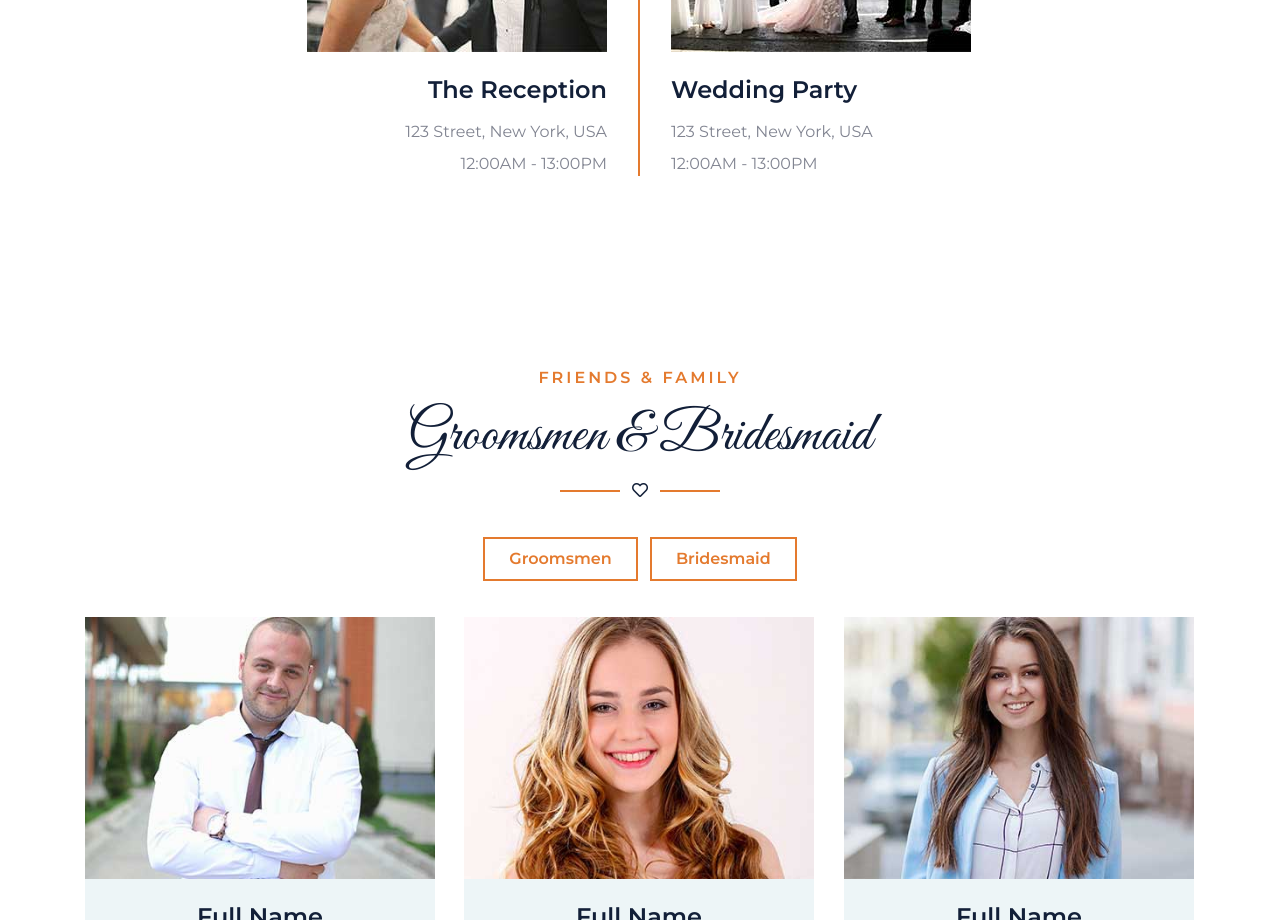
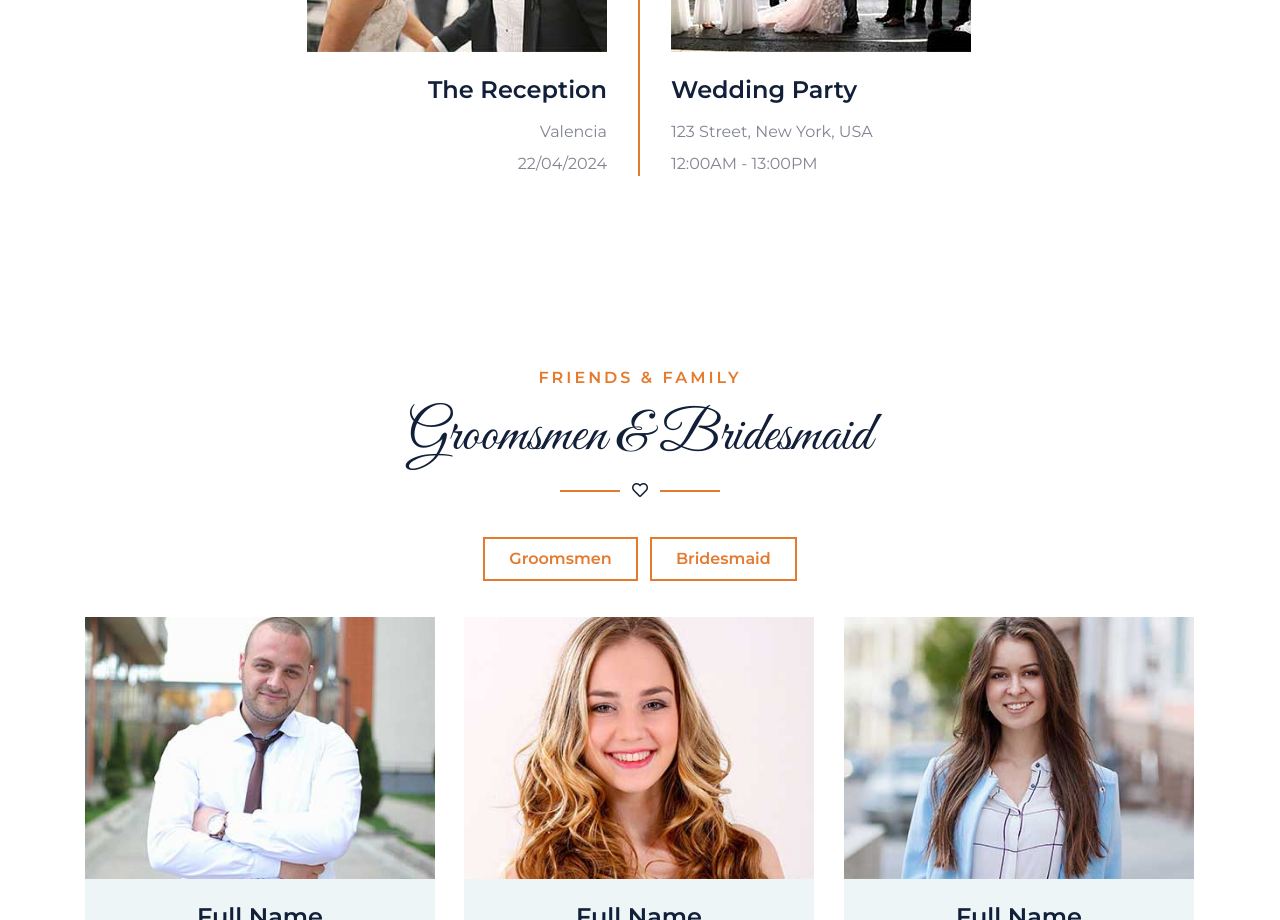
Before and after one commit to Pasola80/BODA2, a plain HTML site: page index.html in a window 1280 px wide. Shown: the part 5140-6060 px from the top of the page. Drawn offline with nearby package versions, Linux system fonts and the light colour scheme.

Commit message:
Cambio de lugar y fecha

```diff
--- a/index.html
+++ b/index.html
@@ -304,8 +304,8 @@
                     <div class="text-center text-md-right mr-md-3 mb-4 mb-md-0">
                         <img class="img-fluid mb-4" src="img/event-1.jpg" alt="">
                         <h4 class="mb-3">The Reception</h4>
-                        <p class="mb-2">123 Street, New York, USA</p>
-                        <p class="mb-0">12:00AM - 13:00PM</p>
+                        <p class="mb-2">Valencia</p>
+                        <p class="mb-0">22/04/2024</p>
                     </div>
                 </div>
                 <div class="col-md-6">
```
